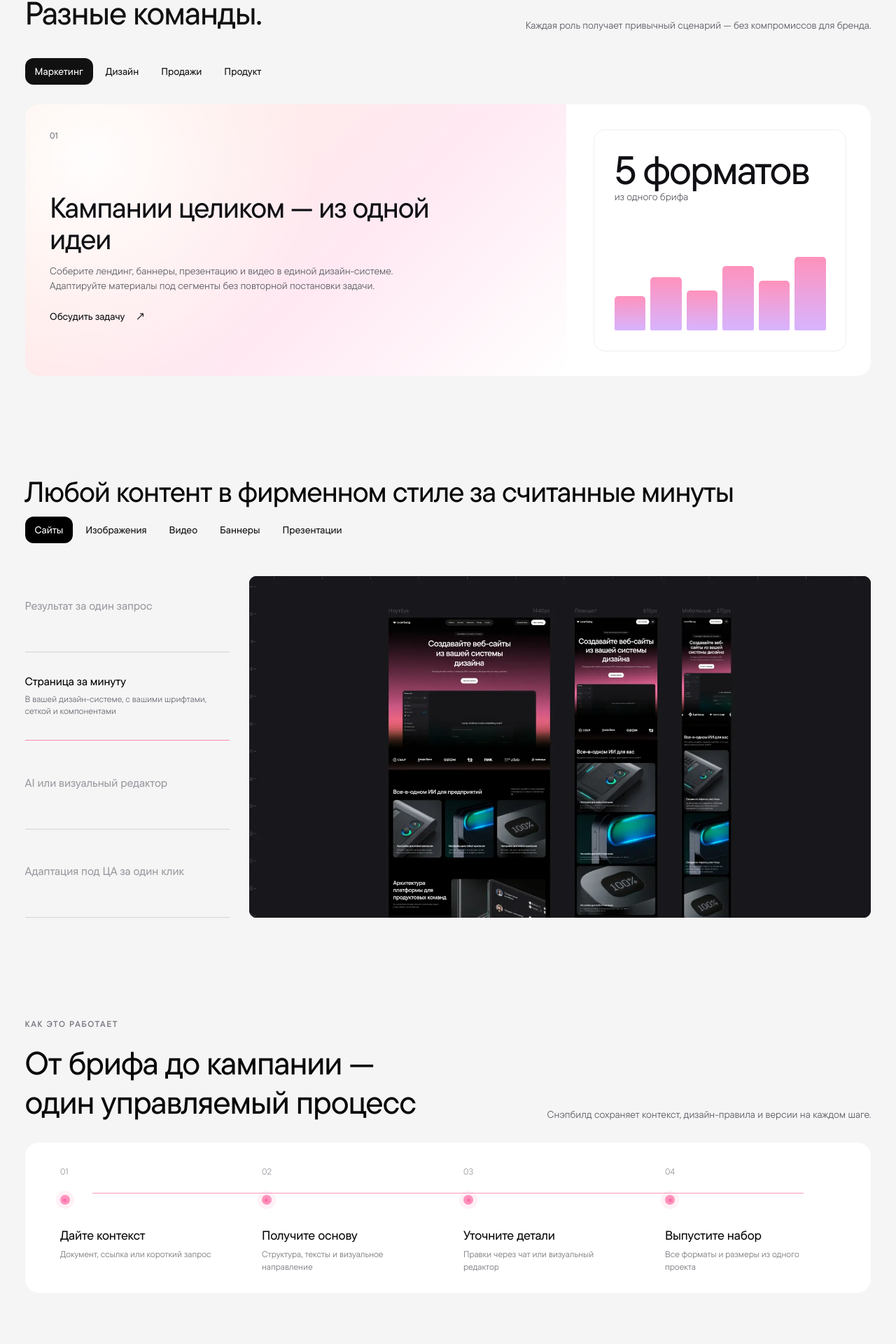
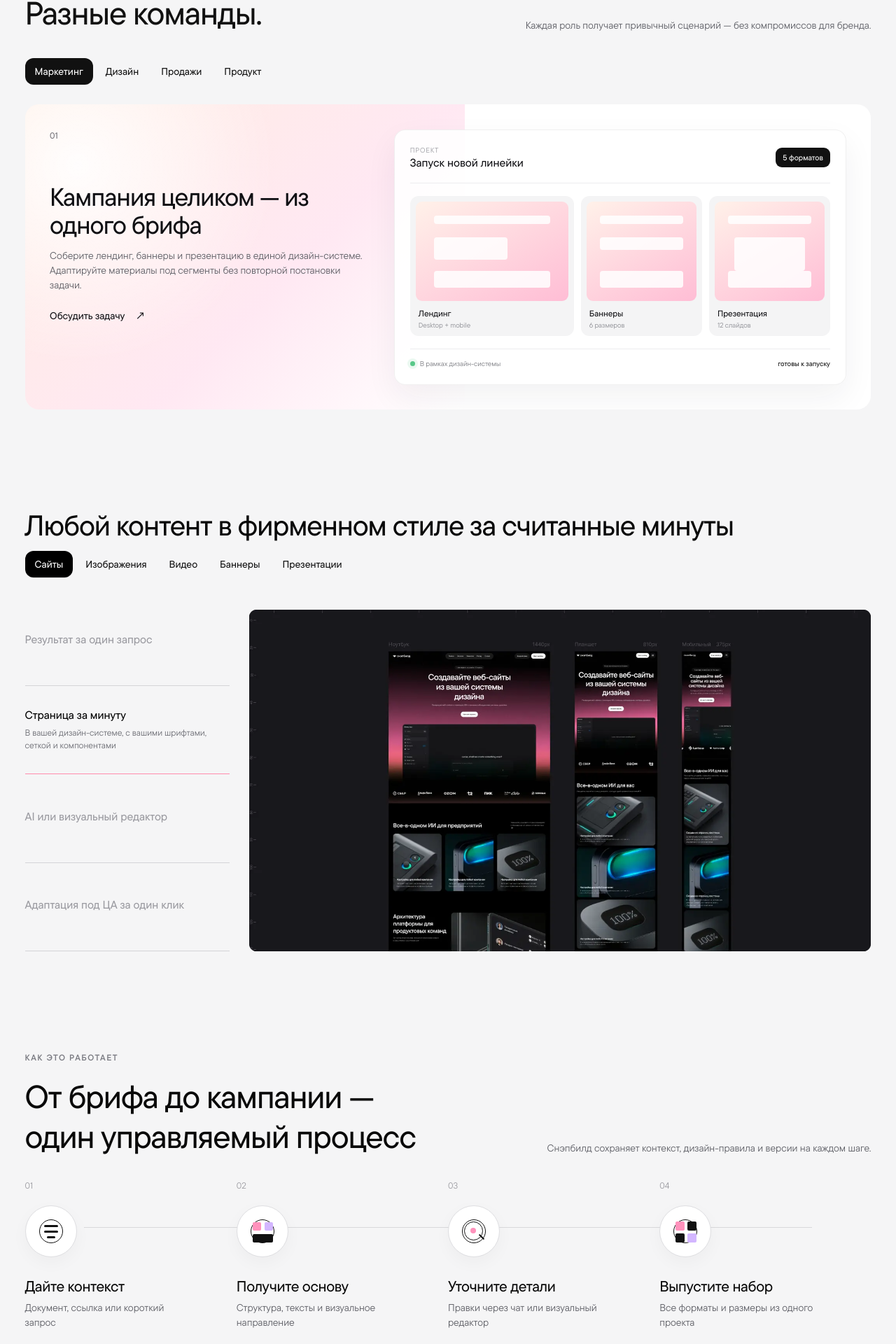
Before and after one commit to jackripmf/snapbuild-test-task, a React (Vite) app: page / in a window 1280 px wide. Shown: the part 2087-4007 px from the top of the page at 70% size. Built offline with nearby package versions, Linux system fonts and the light colour scheme.

Commit message:
Redesign team scenarios and workflow

```diff
--- a/app/globals.css
+++ b/app/globals.css
@@ -127,32 +127,40 @@ section[id]{scroll-margin-top:160px}
 .team-tabs button{border:0;border-radius:12px;padding:10px 14px;background:transparent;color:#111;font-size:14.2222px;line-height:18px;font-weight:500}
 .team-tabs button:hover{background:#ececef}
 .team-tabs button[aria-selected="true"]{background:#111;color:#fff}
-.team-panel{grid-template-columns:minmax(0,1.35fr) minmax(260px,.65fr);min-height:388px;padding:35.5556px;gap:28.4444px;border-radius:20px;background:#fff!important}
-.team-panel:before{content:"";position:absolute;inset:0 36% 0 0;pointer-events:none;background:radial-gradient(circle at 12% 20%,rgba(255,255,255,.92),transparent 43%),linear-gradient(135deg,rgba(255,224,204,.58),rgba(255,184,216,.32) 58%,transparent)}
+.team-panel{grid-template-columns:minmax(0,.82fr) minmax(540px,1.18fr);min-height:430px;padding:35.5556px;gap:42.6667px;border-radius:20px;background:#fff!important}
+.team-panel:before{content:"";position:absolute;inset:0 48% 0 0;pointer-events:none;background:radial-gradient(circle at 12% 20%,rgba(255,255,255,.92),transparent 43%),linear-gradient(135deg,rgba(255,224,204,.58),rgba(255,184,216,.32) 58%,transparent)}
 .team-panel.lilac:before{background:radial-gradient(circle at 12% 20%,rgba(255,255,255,.92),transparent 43%),linear-gradient(135deg,rgba(235,225,255,.74),rgba(202,198,255,.35) 58%,transparent)}
 .team-panel.blue:before{background:radial-gradient(circle at 12% 20%,rgba(255,255,255,.92),transparent 43%),linear-gradient(135deg,rgba(224,242,255,.8),rgba(194,219,255,.36) 58%,transparent)}
 .team-panel.mint:before{background:radial-gradient(circle at 12% 20%,rgba(255,255,255,.92),transparent 43%),linear-gradient(135deg,rgba(229,252,240,.8),rgba(186,237,213,.36) 58%,transparent)}
 .team-panel>div{position:relative;z-index:1}
 .panel-number{font-size:12.4444px;line-height:17.7778px;font-weight:500;color:#77787e}
-.team-panel h3{font-size:40.96px;line-height:45.056px;font-weight:500;letter-spacing:-.025em;margin:70px 0 14px;max-width:570px}
+.team-panel h3{font-size:36px;line-height:40px;font-weight:500;letter-spacing:-.025em;margin:58px 0 14px;max-width:470px}
 .team-panel>div>p:not(.panel-number){font-size:14.2222px;line-height:21.3333px;color:#5a5b62;max-width:520px;margin:0}
 .team-panel a,.deploy-grid a{font-size:14.2222px;line-height:18px;font-weight:500;margin-top:24px;border:0;padding:0}
-.team-stat{min-height:316px;border:1px solid rgba(0,0,0,.06);border-radius:16px;background:rgba(255,255,255,.82);backdrop-filter:blur(10px);padding:28.4444px}
-.team-stat>span{font-size:56.8889px;line-height:1;font-weight:500;letter-spacing:-.035em}
-.team-stat>p{font-size:12.4444px;line-height:17.7778px;color:#77787e;margin:7px 0}
-.mini-chart{height:112px;gap:7px}
-.mini-chart i{background:linear-gradient(180deg,#ff92bc,#d7b4ff);border-radius:5px 5px 2px 2px;opacity:1}
+.team-output{position:relative;z-index:1;align-self:stretch;display:flex;flex-direction:column;min-width:0;border:1px solid rgba(0,0,0,.06);border-radius:16px;background:rgba(255,255,255,.9);padding:22px;box-shadow:0 18px 45px rgba(42,34,50,.06)}
+.team-output-head{display:flex;align-items:center;justify-content:space-between;gap:18px;padding-bottom:18px;border-bottom:1px solid #ececef}
+.team-output-head>div{display:flex;flex-direction:column}.team-output-head span{font-size:10px;line-height:14px;text-transform:uppercase;letter-spacing:.08em;color:#9a9aa0}.team-output-head strong{font-size:16px;line-height:21px;font-weight:500}.team-output-head>b{padding:7px 10px;border-radius:9px;background:#111;color:#fff;font-size:11px;line-height:14px;font-weight:500;white-space:nowrap}
+.output-grid{display:grid;grid-template-columns:1.15fr .85fr .85fr;gap:10px;margin:18px 0}
+.output-card{min-width:0;padding:8px;border-radius:12px;background:#f4f4f5}.output-card>strong,.output-card>span{display:block;padding:0 4px}.output-card>strong{margin-top:10px;font-size:12px;line-height:16px;font-weight:500}.output-card>span{margin-top:2px;font-size:10px;line-height:14px;color:#8a8b91}
+.output-thumb{position:relative;height:142px;border-radius:9px;overflow:hidden;background:linear-gradient(150deg,#fff1e9,#ffbdd5)}.lilac .output-thumb{background:linear-gradient(150deg,#f7f1ff,#cdc8ff)}.blue .output-thumb{background:linear-gradient(150deg,#eef8ff,#bedcff)}.mint .output-thumb{background:linear-gradient(150deg,#effff7,#bfead8)}
+.output-thumb i{position:absolute;display:block;background:rgba(255,255,255,.86);border-radius:4px}.output-thumb i:nth-child(1){left:12%;right:12%;top:14%;height:12px}.output-thumb i:nth-child(2){left:12%;width:48%;top:36%;height:32px}.output-thumb i:nth-child(3){left:12%;right:12%;bottom:13%;height:24px}
+.output-banner .output-thumb i:nth-child(2),.output-variants .output-thumb i:nth-child(2){left:12%;right:12%;width:auto;height:18px}.output-slides .output-thumb i:nth-child(2){left:18%;right:18%;width:auto;height:48px}.output-components .output-thumb i:nth-child(2){left:12%;width:34%;height:34px;box-shadow:50px 0 0 rgba(255,255,255,.86)}.output-tokens .output-thumb i:nth-child(2){width:22px;height:22px;border-radius:50%;box-shadow:31px 0 0 #ff94bd,62px 0 0 #9d8df4}.output-check .output-thumb i:nth-child(2){left:50%;top:48%;width:38px;height:38px;border-radius:50%;transform:translate(-50%,-50%)}.output-document .output-thumb i:nth-child(2){left:24%;right:24%;width:auto;height:62px}.output-segments .output-thumb i:nth-child(2){left:12%;width:30px;height:30px;border-radius:50%;box-shadow:42px 0 0 rgba(255,255,255,.86),84px 0 0 rgba(255,255,255,.86)}
+.team-output-foot{display:flex;align-items:center;justify-content:space-between;gap:16px;margin-top:auto;padding-top:14px;border-top:1px solid #ececef;font-size:10px;line-height:14px;color:#77787e}.team-output-foot>span{display:flex;align-items:center;gap:7px}.team-output-foot i{width:7px;height:7px;border-radius:50%;background:#58c889;box-shadow:0 0 0 4px rgba(88,200,137,.12)}.team-output-foot b{font-weight:500;color:#111}
 
 .workflow{padding-top:28.4444px}
 .workflow .section-heading{margin-bottom:28.4444px}
-.flow-line{padding:28.4444px;background:#fff;border-radius:20px;gap:0;overflow:hidden}
-.flow-line:before{top:72px;left:8%;right:8%;background:#ff9abc}
-.flow-line article{padding:0 22px}
+.flow-line{padding:0;background:transparent;border-radius:0;gap:0;overflow:visible}
+.flow-line:before{top:73px;left:7%;right:7%;background:#d8d8db}
+.flow-line article{padding:0 28px 0 0}
 .flow-line article>span{font-size:12.4444px;line-height:17.7778px;color:#9a9aa0}
-.flow-icon{width:14px;height:14px;margin:23px 0 32px;border:0;background:#ff92bc;box-shadow:0 0 0 6px rgba(255,146,188,.13)}
-.flow-icon:before,.flow-icon:after{display:none}.flow-icon i{width:5px;height:5px;border:0;background:#ff6eaa}
-.flow-line h3{font-size:18px;line-height:23px;font-weight:500;letter-spacing:-.01em;margin:0 0 7px}
-.flow-line p{font-size:12.4444px;line-height:17.7778px;color:#77787e;margin:0;max-width:225px}
+.flow-icon{width:74px;height:74px;margin:18px 0 27px;border:1px solid #dedee1;background:#fff;box-shadow:0 8px 25px rgba(0,0,0,.035)}
+.flow-icon:before{display:block;width:34px;height:34px;border:1px solid #111}.flow-icon:after{display:none}.flow-icon i,.flow-icon b,.flow-icon em{position:absolute;display:block;z-index:2;font-style:normal;background:#111;border:0;border-radius:2px}
+.flow-icon i{width:20px;height:3px;top:27px}.flow-icon b{width:20px;height:3px;top:35px}.flow-icon em{width:12px;height:3px;top:43px}
+.flow-02 i{width:12px;height:12px;top:23px;left:22px;background:#ff92bc;box-shadow:17px 0 0 #d3b6ff}.flow-02 b{width:29px;height:12px;top:40px;left:22px;background:#111}.flow-02 em{display:none}
+.flow-03 i{width:27px;height:27px;top:22px;left:22px;border:1px solid #111;border-radius:50%;background:transparent}.flow-03 b{width:10px;height:2px;top:43px;left:42px;transform:rotate(45deg)}.flow-03 em{width:8px;height:8px;top:31px;left:31px;border-radius:50%;background:#ff92bc}
+.flow-04 i{width:13px;height:13px;top:22px;left:22px;background:#ff92bc;box-shadow:17px 0 0 #111,0 17px 0 #111,17px 17px 0 #d3b6ff}.flow-04 b,.flow-04 em{display:none}
+.flow-line h3{font-size:21.3333px;line-height:28px;font-weight:500;letter-spacing:-.015em;margin:0 0 7px}
+.flow-line p{font-size:14.2222px;line-height:21.3333px;color:#5a5b62;margin:0;max-width:235px}
 
 .integrations{padding:28.4444px 35.5556px 113.7778px}
 .integration-shell{min-height:488px;padding:35.5556px;grid-template-columns:minmax(300px,.8fr) minmax(420px,1.2fr);gap:56px;border-radius:20px;background:linear-gradient(135deg,#fff 7%,#fff2eb 48%,#f4e9ff 100%);color:#111}
@@ -210,17 +218,17 @@ section[id]{scroll-margin-top:160px}
 
 @media(max-width:900px){
   .teams,.integrations{margin:0;padding:88px 24px}
-  .team-panel{grid-template-columns:1fr;padding:30px;gap:24px}.team-panel:before{inset:0}.team-panel h3{margin-top:48px}.team-stat{min-height:260px}
-  .workflow{padding-top:88px}.flow-line{grid-template-columns:1fr 1fr;gap:32px;padding:30px}.flow-line:before{display:none}.flow-line article{padding:0}
-  .flow-icon{width:14px;height:14px;margin:20px 0 28px}.flow-icon:before,.flow-icon:after{display:none}.flow-icon i{width:5px;height:5px}
+  .team-panel{grid-template-columns:1fr;padding:30px;gap:30px}.team-panel:before{inset:0}.team-panel h3{margin-top:48px}.team-output{min-height:340px}
+  .workflow{padding-top:88px}.flow-line{grid-template-columns:1fr 1fr;gap:42px 32px;padding:0}.flow-line:before{display:none}.flow-line article{padding:0}
+  .flow-icon{width:74px;height:74px;margin:18px 0 27px}.flow-icon:before{display:block}.flow-icon:after{display:none}
   .integration-shell{grid-template-columns:1fr;padding:42px;gap:24px}.orbit{height:390px}
   .deploy-grid{grid-template-columns:1fr 1fr}.deploy-grid article:last-child{grid-column:1/-1}
   .contact-card{padding:42px;gap:36px}
 }
 @media(max-width:600px){
   .teams,.integrations{margin:0;padding:76px 18px}.team-tabs{overflow-x:auto;gap:2px}.team-tabs button{white-space:nowrap;padding:9px 12px}
-  .team-panel{padding:24px}.team-panel h3{font-size:34px;line-height:38px;margin-top:38px}.team-stat{min-height:230px;padding:24px}.team-stat>span{font-size:48px}
-  .workflow{padding-top:76px}.flow-line{grid-template-columns:1fr;padding:24px;gap:32px}.flow-line article{display:block}.flow-line article>span,.flow-line h3,.flow-line p{display:block}.flow-icon{margin:15px 0 24px}
+  .team-panel{padding:24px}.team-panel h3{font-size:34px;line-height:38px;margin-top:38px}.team-output{min-height:0;padding:16px}.output-grid{grid-template-columns:1fr 1fr}.output-card:first-child{grid-column:1/-1}.output-thumb{height:112px}.team-output-foot{align-items:flex-start;flex-direction:column}
+  .workflow{padding-top:76px}.flow-line{grid-template-columns:1fr;padding:24px;gap:30px;background:#fff;border-radius:20px}.flow-line article{display:grid;grid-template-columns:74px 1fr;column-gap:18px}.flow-line article>span{grid-column:1}.flow-icon{grid-row:2/5;margin:12px 0}.flow-line h3{grid-column:2;margin-top:14px}.flow-line p{grid-column:2}
   .integration-shell{padding:36px 24px;min-height:0}.integration-copy h2{font-size:40px;line-height:44px}.orbit{height:320px}.orbit-core{width:100px;height:100px;border-radius:26px}.orbit-item{font-size:10px;padding:7px 10px}
   .deployment{padding-left:18px;padding-right:18px}.deploy-grid{grid-template-columns:1fr}.deploy-grid article:last-child{grid-column:auto}.deploy-grid article{min-height:370px}
   .contact{padding:76px 6px}.contact-card{padding:42px 20px;gap:36px}.contact-copy h2{font-size:40px;line-height:44px}.contact form{grid-template-columns:1fr;padding:22px}.contact label:nth-child(4),.contact form>button,.contact form>small{grid-column:auto}
--- a/app/page.tsx
+++ b/app/page.tsx
@@ -5,10 +5,10 @@
 import { FormEvent, useEffect, useState } from "react";
 
 const teams = [
-  { id: "marketing", label: "Маркетинг", title: "Кампании целиком — из одной идеи", text: "Соберите лендинг, баннеры, презентацию и видео в единой дизайн-системе. Адаптируйте материалы под сегменты без повторной постановки задачи.", stat: "5 форматов", note: "из одного брифа", accent: "peach" },
-  { id: "design", label: "Дизайн", title: "Бренд-контроль без ручной рутины", text: "Задайте компоненты, сетку, цвета и типографику один раз. Команда создаёт материалы самостоятельно, а дизайн остаётся консистентным.", stat: "100%", note: "в рамках дизайн-системы", accent: "lilac" },
-  { id: "sales", label: "Продажи", title: "Материалы под клиента за минуты", text: "Превращайте коммерческое предложение в персональную страницу или презентацию — с нужными кейсами, аргументами и фирменным оформлением.", stat: "1 запрос", note: "до готового материала", accent: "blue" },
-  { id: "product", label: "Продукт", title: "Быстрее проверяйте новые гипотезы", text: "Запускайте страницы под сегменты и сценарии до постановки задачи в разработку. Уточняйте контент через чат или визуальный редактор.", stat: "×7", note: "быстрее до проверки", accent: "mint" },
+  { id: "marketing", label: "Маркетинг", title: "Кампания целиком — из одного брифа", text: "Соберите лендинг, баннеры и презентацию в единой дизайн-системе. Адаптируйте материалы под сегменты без повторной постановки задачи.", stat: "5 форматов", note: "готовы к запуску", previewTitle: "Запуск новой линейки", accent: "peach", outputs: [["Лендинг", "Desktop + mobile", "page"], ["Баннеры", "6 размеров", "banner"], ["Презентация", "12 слайдов", "slides"]] },
+  { id: "design", label: "Дизайн", title: "Бренд-контроль без ручной рутины", text: "Задайте компоненты, сетку, цвета и типографику один раз. Команда создаёт материалы самостоятельно, а дизайн остаётся консистентным.", stat: "100%", note: "правила применены", previewTitle: "Дизайн-система бренда", accent: "lilac", outputs: [["Компоненты", "48 элементов", "components"], ["Токены", "Цвета и типографика", "tokens"], ["Brand-check", "Без отклонений", "check"]] },
+  { id: "sales", label: "Продажи", title: "Материалы под клиента за минуты", text: "Превращайте коммерческое предложение в персональную страницу или презентацию — с нужными кейсами, аргументами и фирменным оформлением.", stat: "1 запрос", note: "персонализировано", previewTitle: "Предложение для клиента", accent: "blue", outputs: [["Страница клиента", "Персональный оффер", "page"], ["Коммерческое предложение", "PDF, 8 страниц", "document"], ["Презентация", "Для встречи", "slides"]] },
+  { id: "product", label: "Продукт", title: "Быстрее проверяйте новые гипотезы", text: "Запускайте страницы под сегменты и сценарии до постановки задачи в разработку. Уточняйте контент через чат или визуальный редактор.", stat: "×7", note: "быстрее до проверки", previewTitle: "Гипотеза нового сценария", accent: "mint", outputs: [["Лендинг гипотезы", "Готов к трафику", "page"], ["A/B-варианты", "3 версии", "variants"], ["Сегменты", "4 аудитории", "segments"]] },
 ];
 
 const formats = [
@@ -155,7 +155,11 @@ export default function Home() {
         <div className="team-tabs" role="tablist" aria-label="Команды">{teams.map((item, index) => <button key={item.id} role="tab" aria-selected={team === index} onClick={() => setTeam(index)}>{item.label}</button>)}</div>
         <div className={`team-panel ${teams[team].accent}`}>
           <div><p className="panel-number">0{team + 1}</p><h3>{teams[team].title}</h3><p>{teams[team].text}</p><a href="#contact">Обсудить задачу <Arrow /></a></div>
-          <div className="team-stat"><span>{teams[team].stat}</span><p>{teams[team].note}</p><div className="mini-chart">{[44,68,51,82,64,94].map((h,i)=><i style={{height:`${h}%`}} key={i} />)}</div></div>
+          <div className="team-output">
+            <div className="team-output-head"><div><span>Проект</span><strong>{teams[team].previewTitle}</strong></div><b>{teams[team].stat}</b></div>
+            <div className="output-grid">{teams[team].outputs.map(([label,meta,kind])=><article className={`output-card output-${kind}`} key={label}><div className="output-thumb"><i /><i /><i /></div><strong>{label}</strong><span>{meta}</span></article>)}</div>
+            <div className="team-output-foot"><span><i /> В рамках дизайн-системы</span><b>{teams[team].note}</b></div>
+          </div>
         </div>
       </section>
 
@@ -172,7 +176,7 @@ export default function Home() {
       <section className="section workflow" id="workflow" data-reveal>
         <div className="section-heading split"><div><p className="eyebrow">Как это работает</p><h2>От брифа до кампании —<br />один управляемый процесс</h2></div><p>Снэпбилд сохраняет контекст, дизайн-правила и версии на каждом шаге.</p></div>
         <div className="flow-line">
-          {[['01','Дайте контекст','Документ, ссылка или короткий запрос'],['02','Получите основу','Структура, тексты и визуальное направление'],['03','Уточните детали','Правки через чат или визуальный редактор'],['04','Выпустите набор','Все форматы и размеры из одного проекта']].map(([n,t,d])=><article key={n}><span>{n}</span><div className="flow-icon"><i /></div><h3>{t}</h3><p>{d}</p></article>)}
+          {[['01','Дайте контекст','Документ, ссылка или короткий запрос'],['02','Получите основу','Структура, тексты и визуальное направление'],['03','Уточните детали','Правки через чат или визуальный редактор'],['04','Выпустите набор','Все форматы и размеры из одного проекта']].map(([n,t,d])=><article key={n}><span>{n}</span><div className={`flow-icon flow-${n}`}><i /><b /><em /></div><h3>{t}</h3><p>{d}</p></article>)}
         </div>
       </section>
 
```
